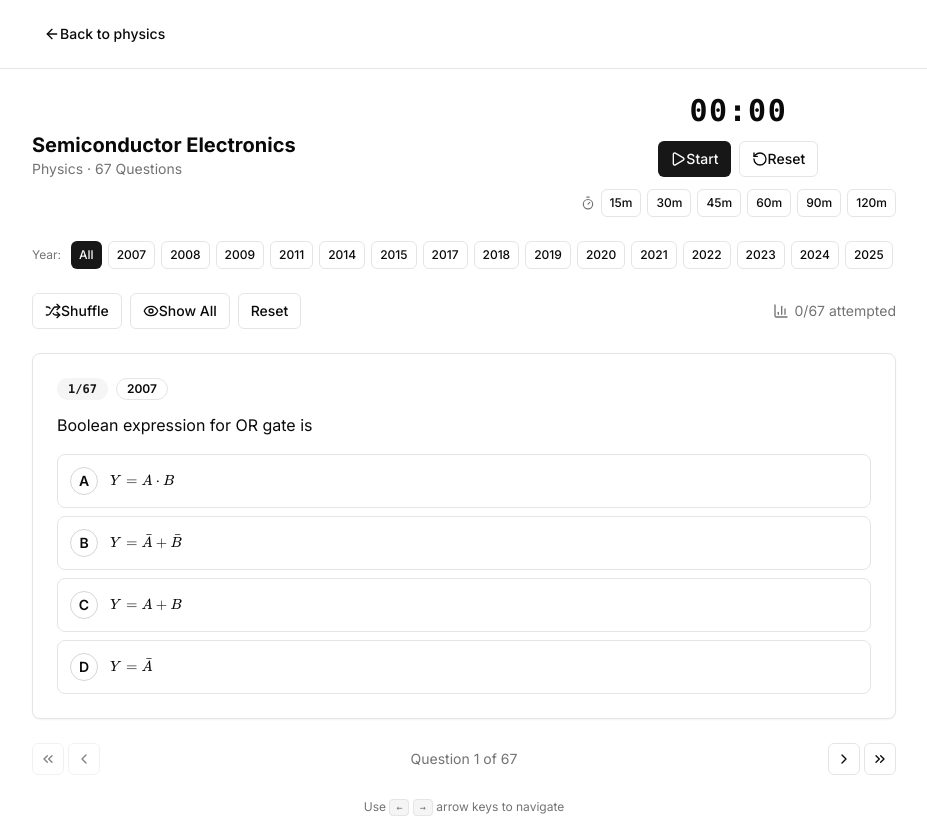
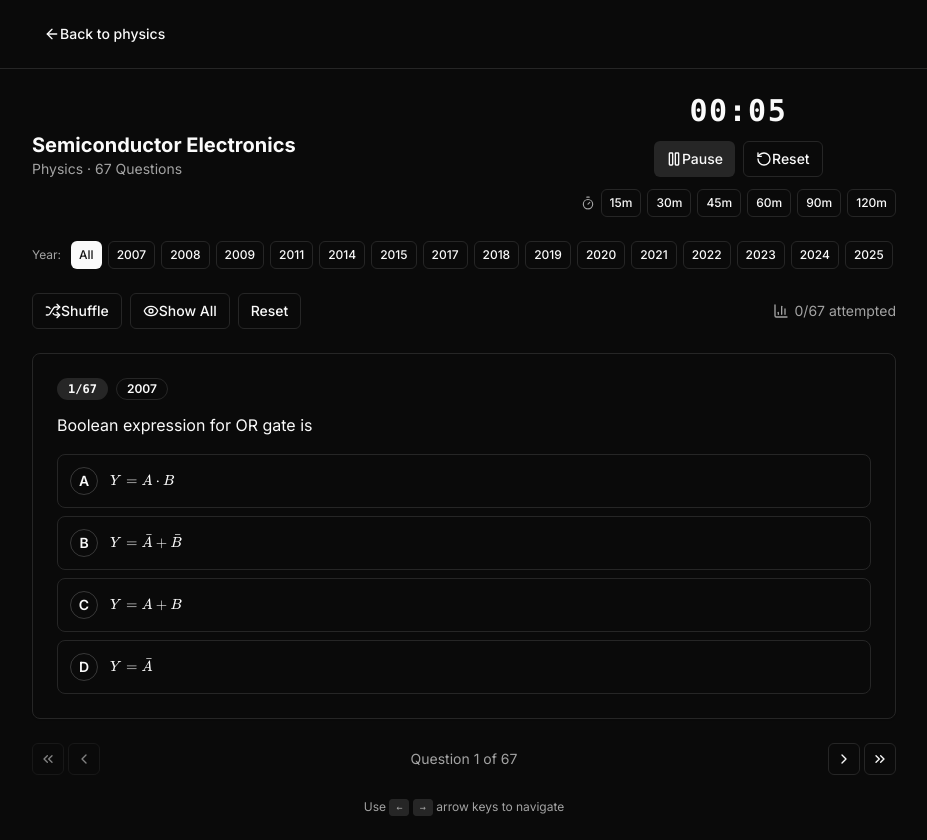
Before and after one commit to maanya145/gujcet-pyq, a Next.js app: page /physics/semiconductor_electronics in a window 1280 px wide. Shown: the whole page, without its empty margins (176-1103 px from the left). Built offline with nearby package versions, Linux system fonts and the light colour scheme.

Commit message:
Dark theme, auto-start timer, fix answer display

```diff
--- a/src/app/layout.tsx
+++ b/src/app/layout.tsx
@@ -18,7 +18,7 @@ export default function RootLayout({
   children: React.ReactNode;
 }>) {
   return (
-    <html lang="en">
+    <html lang="en" className="dark">
       <body className={cn("min-h-screen bg-background antialiased", inter.className)}>
         {children}
       </body>
--- a/src/components/practice-session.tsx
+++ b/src/components/practice-session.tsx
@@ -185,7 +185,7 @@ export function PracticeSession({
                   i === currentIndex
                     ? "bg-primary text-primary-foreground"
                     : answeredMap[i]
-                    ? "bg-green-100 text-green-700 dark:bg-green-900/30 dark:text-green-400"
+                    ? "bg-green-900/30 text-green-400"
                     : "bg-muted text-muted-foreground hover:bg-muted/80"
                 }`}
               >
--- a/src/components/question-card.tsx
+++ b/src/components/question-card.tsx
@@ -36,10 +36,10 @@ export function QuestionCard({
       return "border-border hover:border-primary/50 hover:bg-muted/50 cursor-pointer";
     }
     if (key === question.answer) {
-      return "border-green-500 bg-green-50 dark:bg-green-950/30";
+      return "border-green-500 bg-green-950/30";
     }
     if (key === selected && key !== question.answer) {
-      return "border-red-500 bg-red-50 dark:bg-red-950/30";
+      return "border-red-500 bg-red-950/30";
     }
     return "border-border opacity-60";
   };
--- a/src/components/timer.tsx
+++ b/src/components/timer.tsx
@@ -6,7 +6,7 @@ import { Play, Pause, RotateCcw, Timer as TimerIcon } from "lucide-react";
 
 export function Timer() {
   const [seconds, setSeconds] = useState(0);
-  const [running, setRunning] = useState(false);
+  const [running, setRunning] = useState(true);
   const [preset, setPreset] = useState<number | null>(null);
   const intervalRef = useRef<NodeJS.Timeout | null>(null);
 
```
